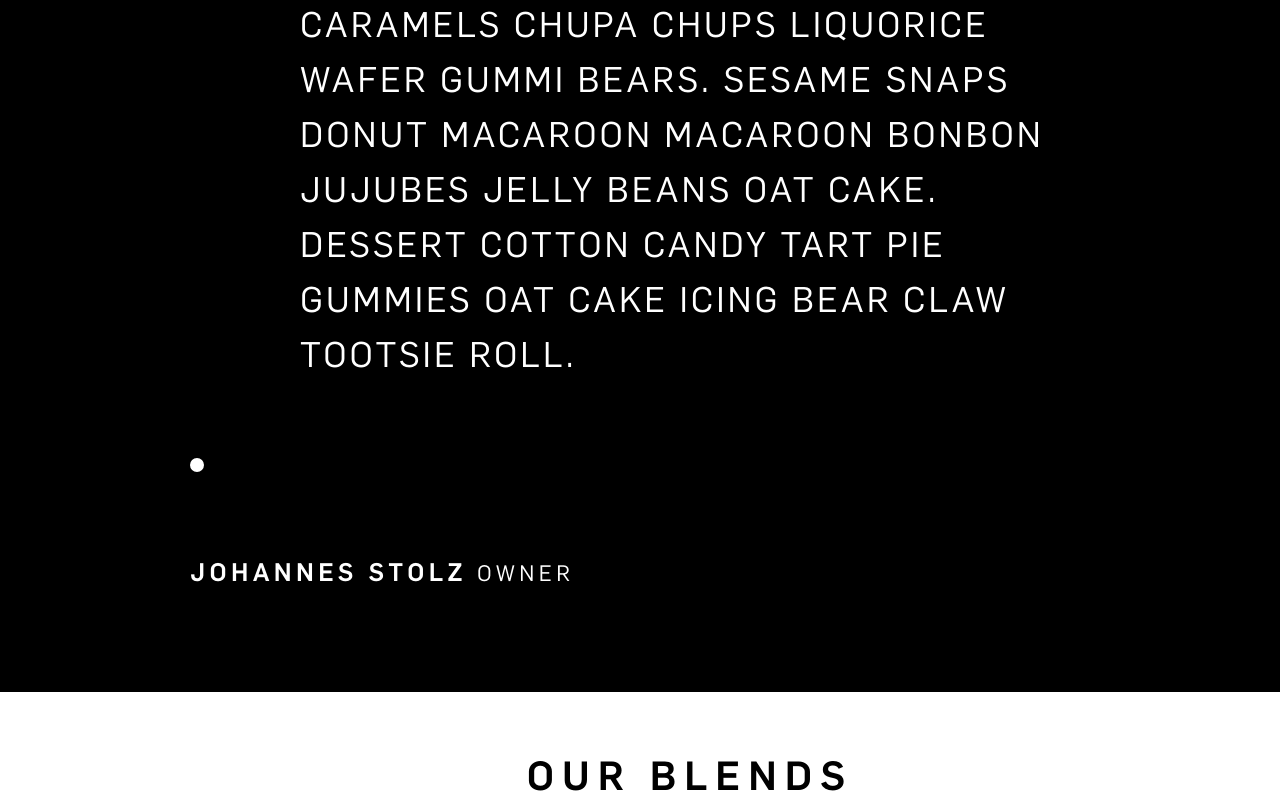
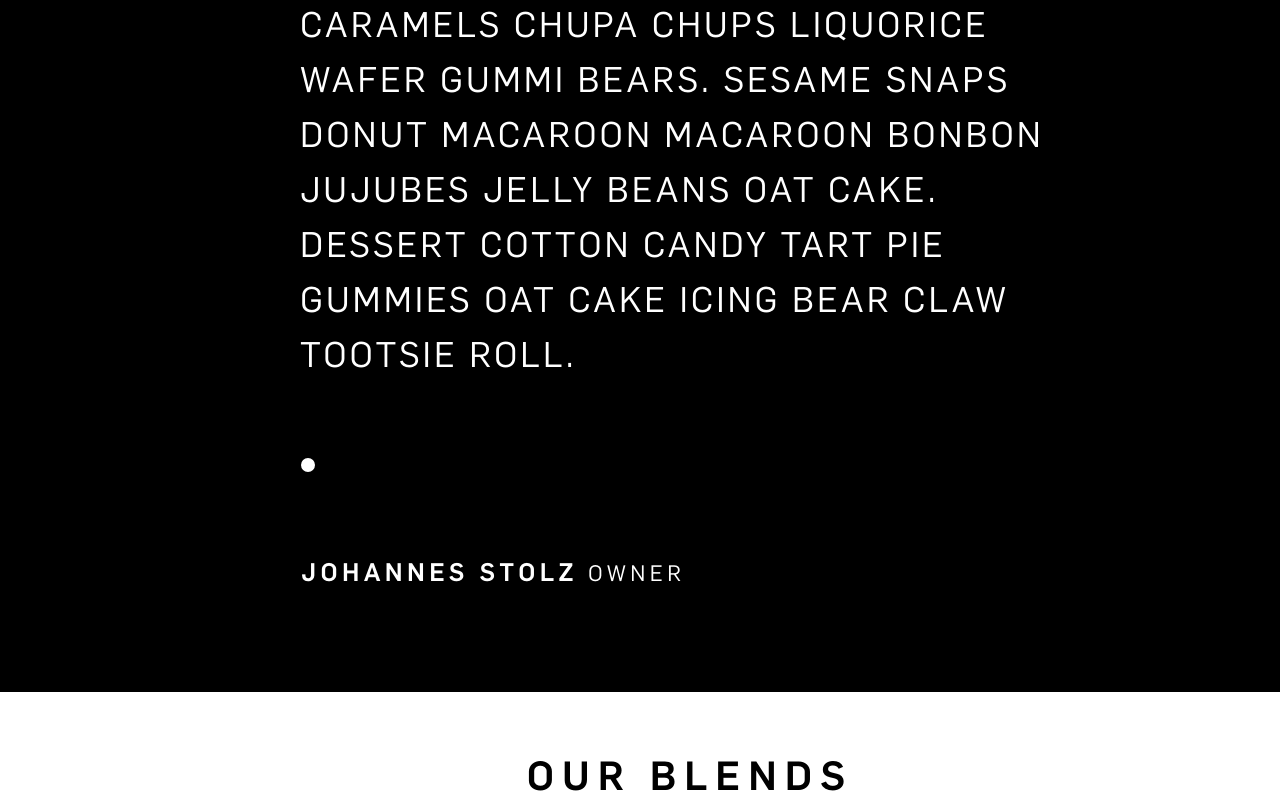
Before and after one commit to AangBel/OnePageHonour, a React (Create React App) app: page / in a window 1280 px wide. Shown: the part 1971-2771 px from the top of the page. Built offline with nearby package versions, Linux system fonts and the light colour scheme.

Commit message:
fixed ellipse placement and author text, hero text still shifted though possibly line spacing or width or something, because shifted up and is more narrow so instead of 3 lines its 5 lines

```diff
--- a/src/components/Quote/Quote.css
+++ b/src/components/Quote/Quote.css
@@ -58,7 +58,7 @@
   height: 10px;
   width: 10px;
   background-color: white;
-  margin-left: 150px;
+  margin-left: 261px;
   margin-top: 75px;
 }
 
@@ -71,7 +71,8 @@
   font-weight: 650;
   padding-top: 0px;
   padding-bottom: 20px;
-  padding-left: 150px;
+  /* padding-left: 150px; */
+  margin-left:261px;
   letter-spacing: 4.4;
 
 }
```
